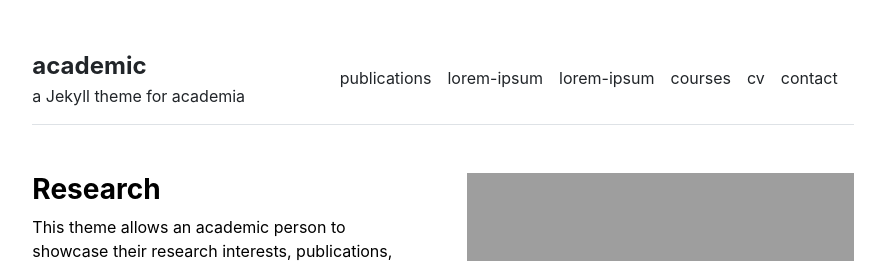
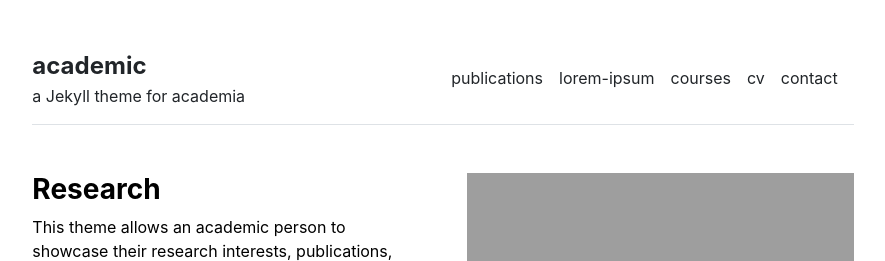
Before and after one commit to stackbit-projects/parallel-tiger-95a47, a Jekyll site: the page built from index.md, in a window 1280 px wide. Shown: the top 261 px of the page, without its empty margins (197-1082 px from the left). Built offline with Jekyll 4.4.1, drawn with Linux system fonts in a browser that asks for light colours.

Commit message:
settings.yml: updated menu

```diff
--- a/_data/settings.yml
+++ b/_data/settings.yml
@@ -1,8 +1,6 @@
 menu:
   - name: publications
     url: /publications
-  - name: lorem-ipsum
-    url: lorem-ipsum
   - name: lorem-ipsum
     url: lorem-ipsum
   - name: courses
```
